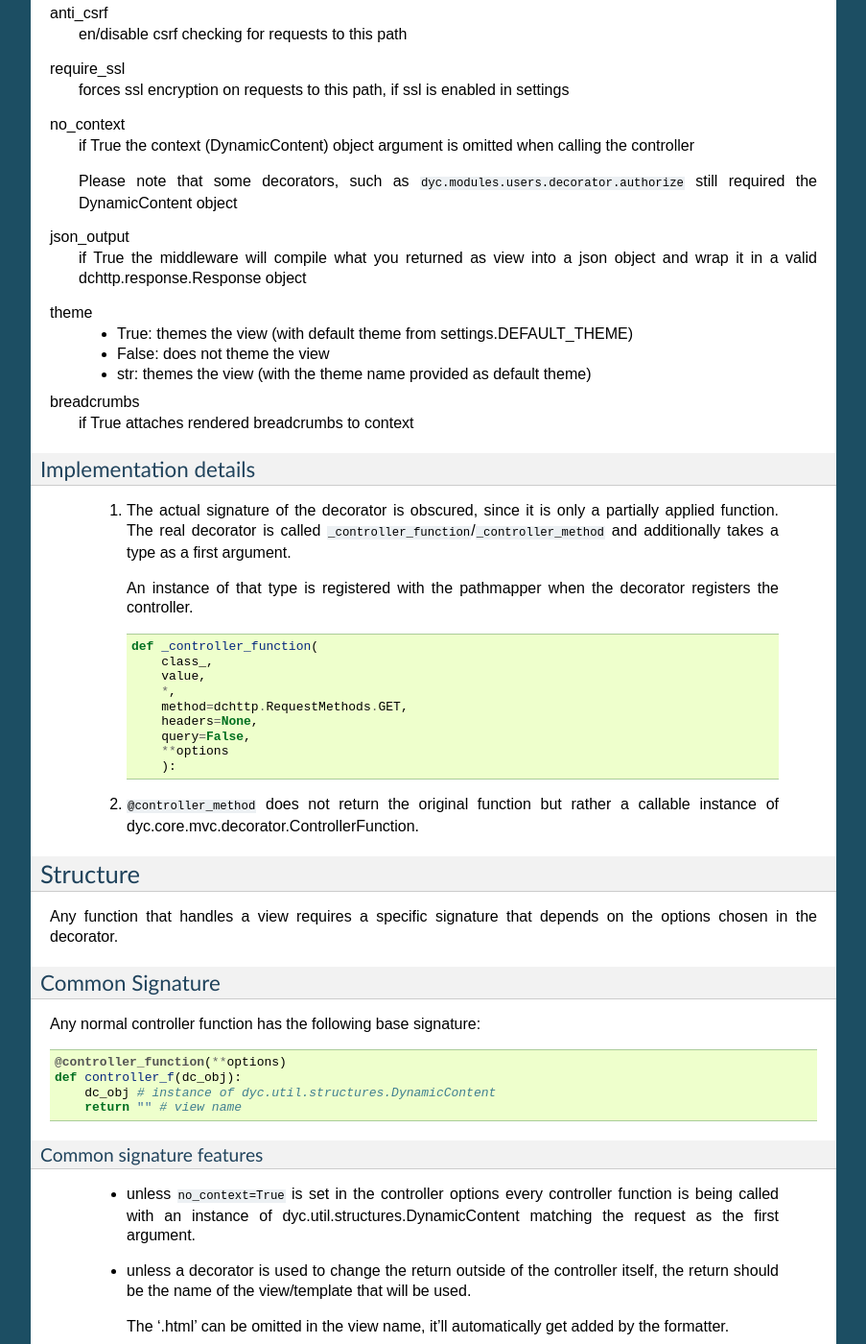
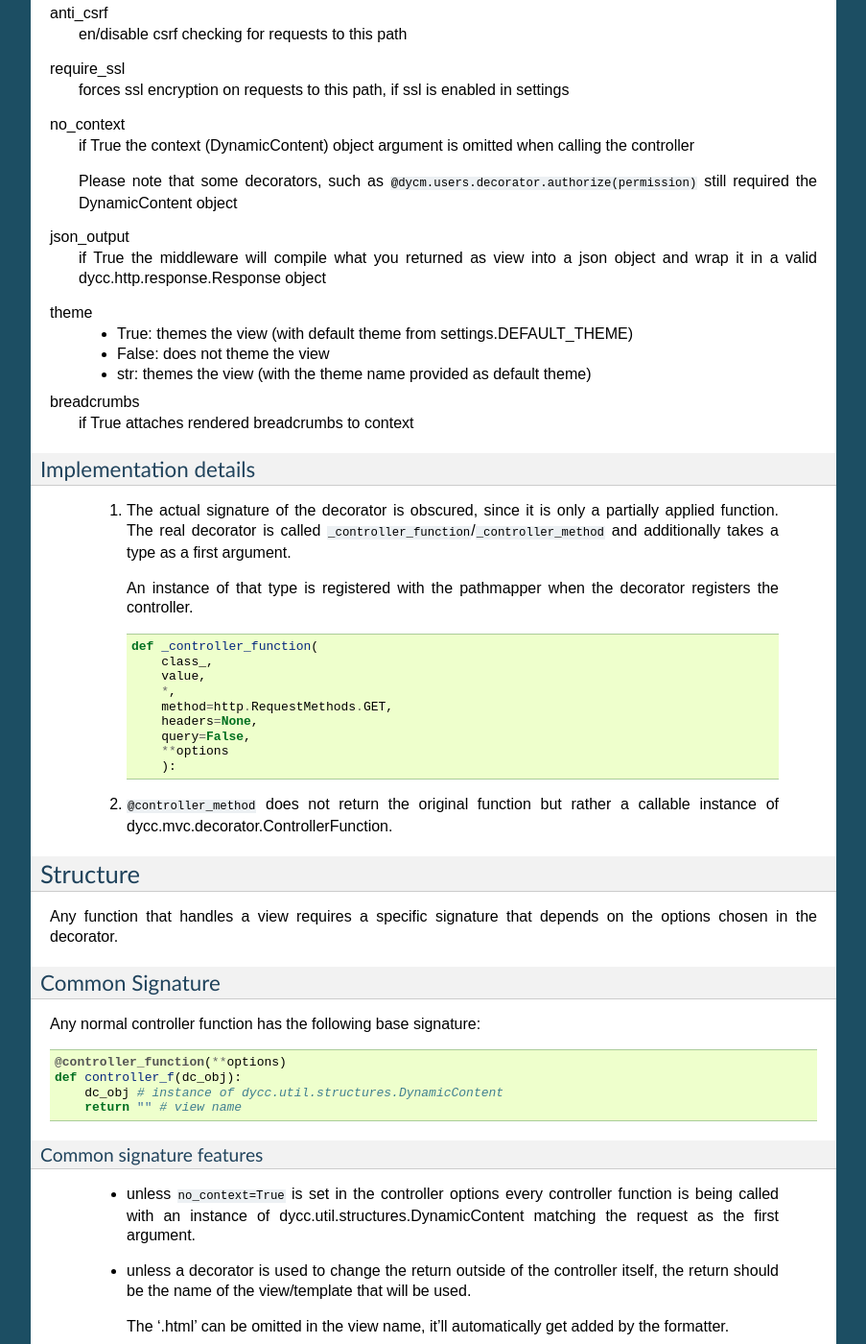
Before and after one commit to JustusAdam/dynamic_content_documentation, a Sphinx documentation site: the page built from source/controllers.rst, in a window 1280 px wide and 1400 px high, scrolled down 2970 px. Shown: the whole window at 96% size, without its empty margins (198-1101 px from the left). Built offline with Sphinx 7.4.7, drawn with Linux system fonts in a browser that asks for light colours; formulas are drawn with MathJax 3; some of the changed text lies outside the part shown.

Commit message:
fixing imports

```diff
--- a/source/apps.rst
+++ b/source/apps.rst
@@ -31,7 +31,7 @@ Write your own main script
 
 .. code:: python
 
-    from dyc.application import main
+    from dycc.application import main
     # import your own packages
     # and modules
 
--- a/source/authorization.rst
+++ b/source/authorization.rst
@@ -12,9 +12,9 @@ Client information
 
 Information about the client can be found in the DynamicContent instance you controller is being called with by accessing the `client` field of the `request` field.
 
-The field contains an instance of `dyc.modules.users.client.Information` which provides a `check_permission(self, permission)` method, which can be used to check whether a specific `permission` has been assigned to the group this user belongs to.
+The field contains an instance of `dycm.users.client.Information` which provides a `check_permission(self, permission)` method, which can be used to check whether a specific `permission` has been assigned to the group this user belongs to.
 
 Decorator
 ---------
 
-The module ``dyc.modules.user`` also provides a ``@authorize(permission)`` decorator in the ``dyc.modules.user.decorator`` module. On every request to this controller the decorator will call ``check_permission`` as described above to authorize the user with the given permission.
+The module ``dycm.user`` also provides a ``@authorize(permission)`` decorator in the ``dycm.user.decorator`` module. On every request to this controller the decorator will call ``check_permission`` as described above to authorize the user with the given permission.
--- a/source/backbone.rst
+++ b/source/backbone.rst
@@ -19,5 +19,5 @@ Field name  Type                        Function
 =========== =========================== ==========
 config      dict                        contains configuration information that can be used and changed by middleware and other view processing functions
 context     dict                        all keys in this field will be available to code in the template during the template parsing step
-request     dyc.dchttp.request.Request  contains information about the current Request (for exact description see type documentation)
+request     dycc.http.request.Request   contains information about the current Request (for exact description see type documentation)
 =========== =========================== ==========
--- a/source/controllers.rst
+++ b/source/controllers.rst
@@ -29,7 +29,7 @@ The decorator is called ``@controller_function()`` or ``@controller_method()`` i
 
 **Important**: If you are using a method as a controller the class containing the method has to be annotated as ``@controller_class`` or your controller will not be registered.
 
-The decorator is located in the package ``dyc.core.mvc(.decorator)``.
+The decorator is located in the package ``dycc.mvc(.decorator)``.
 
 This decorator then has to be supplied with configuration information. Which pages that this controller wished to handle and how it is to be handled.
 
@@ -97,13 +97,13 @@ Example
 
 .. code:: python
 
-    from dyc.core import mvc
-    from dyc import dchttp
+    from dycc import mvc
+    from dycc import http
 
     # defining a controller function
     @mvc.controller_function(
         {'greeting/hello', 'greeting/hola'}, # set of paths to handle
-        method=dchttp.RequestMethods.GET, # method to handle
+        method=http.RequestMethods.GET, # method to handle
         query=False # we dont want a query
     )
     def my_controller(dc_obj):
@@ -116,7 +116,7 @@ Example
     class MyController(object):
         @mvc.controller_method(
             'hello/{str}', # we can specify a path with a string instead of a set
-            method=dchttp.RequestMethods.POST, # lets handle some post requests
+            method=http.RequestMethods.POST, # lets handle some post requests
             query=['city', 'street'],
             anti_csrf=False, # one of the **options, this one turns csrf checking off
             require_ssl=True # another **option, this one will force ssl, if available
@@ -132,12 +132,12 @@ Known Options
 =============== =============== =========================================== ==========
 Name            Expected type   Used by                                     Default
 =============== =============== =========================================== ==========
-anti_csrf       bool            dyc.middleware.csrf.AntiCSRFMiddleware      True
-require_ssl     bool            dyc.middleware.ssl.ConditionalSSLRedirect   False
-no_context      bool            dyc.application.app.Application             False
-json_output     bool            dyc.middleware.rest.JSONTransform           False
-theme           bool, str       dyc.modules.theming.Middleware              False
-breadcrumbs     bool            dyc.modules.theming.Middleware              False
+anti_csrf       bool            dycc.middleware.csrf.AntiCSRFMiddleware     True
+require_ssl     bool            dycc.middleware.ssl.ConditionalSSLRedirect  False
+no_context      bool            dycc.application.app.Application            False
+json_output     bool            dycc.middleware.rest.JSONTransform          False
+theme           bool, str       dycm.theming.Middleware                     False
+breadcrumbs     bool            dycm.theming.Middleware                     False
 =============== =============== =========================================== ==========
 
 
@@ -152,10 +152,10 @@ require_ssl
 no_context
     if True the context (DynamicContent) object argument is omitted when calling the controller
 
-    Please note that some decorators, such as ``dyc.modules.users.decorator.authorize`` still required the DynamicContent object
+    Please note that some decorators, such as ``@dycm.users.decorator.authorize(permission)`` still required the DynamicContent object
 
 json_output
-    if True the middleware will compile what you returned as view into a json object and wrap it in a valid dchttp.response.Response object
+    if True the middleware will compile what you returned as view into a json object and wrap it in a valid dycc.http.response.Response object
 
 theme
     - True: themes the view (with default theme from settings.DEFAULT_THEME)
@@ -180,13 +180,13 @@ Implementation details
             class_,
             value,
             *,
-            method=dchttp.RequestMethods.GET,
+            method=http.RequestMethods.GET,
             headers=None,
             query=False,
             **options
             ):
 
- #. ``@controller_method`` does not return the original function but rather a callable instance of dyc.core.mvc.decorator.ControllerFunction.
+ #. ``@controller_method`` does not return the original function but rather a callable instance of dycc.mvc.decorator.ControllerFunction.
 
 Structure
 ---------
@@ -202,23 +202,23 @@ Any normal controller function has the following base signature:
 
     @controller_function(**options)
     def controller_f(dc_obj):
-        dc_obj # instance of dyc.util.structures.DynamicContent
+        dc_obj # instance of dycc.util.structures.DynamicContent
         return "" # view name
 
 
 Common signature features
 """""""""""""""""""""""""
 
- -  unless ``no_context=True`` is set in the controller options every controller function is being called with an instance of dyc.util.structures.DynamicContent matching the request as the first argument.
+ -  unless ``no_context=True`` is set in the controller options every controller function is being called with an instance of dycc.util.structures.DynamicContent matching the request as the first argument.
  -  unless a decorator is used to change the return outside of the controller itself, the return should be the name of the view/template that will be used.
 
     The '.html' can be omitted in the view name, it'll automatically get added by the formatter.
 
     Decorators changing the return are for example:
 
-     -  ``dyc.core.mvc.decorator.json_return``,
+     -  ``dycc.mvc.decorator.json_return``,
 
-     -  ``dyc.modules.node.make_node``
+     -  ``dycm.node.make_node``
 
 Additional features
 """""""""""""""""""
@@ -240,7 +240,7 @@ Argument ordering rules
     # '/' before the path is optional
     @dycc.mvc.controller_function(
         'handle/{str}/{int}/{str name}/hello/{int number}',
-        method=dyc.dchttp.RequestMethods.GET,
+        method=dycc.http.RequestMethods.GET,
         query=['some', 'argument']
     )
     def my_function(
```
Also changed, not shown: source/theming-module.rst (+19 -10 lines).
